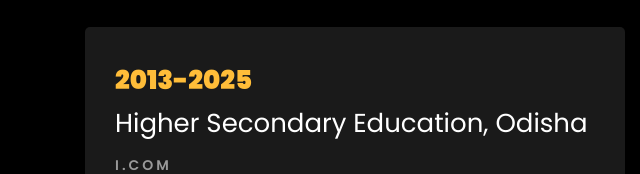
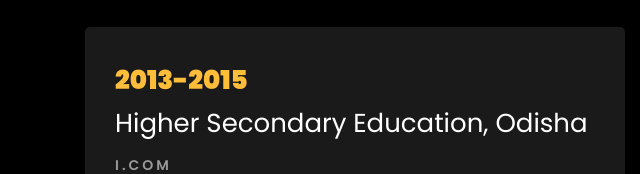
Before and after one commit to RanjitM007/portfolio, a plain HTML site: page index.html in a window 1280 px wide. Shown: the part 3506-3680 px from the top of the page, 0-640 px from the left. Drawn offline with Linux system fonts and the light colour scheme; animation ran at ten frames a second; a small style sheet from the web is missing; files whose address does not match are found by name.

Commit message:
dof exit

```diff
--- a/index.html
+++ b/index.html
@@ -469,7 +469,7 @@
 
           <div class="col-md-6">
             <div class="resume-wrap ftco-animate">
-              <span class="date">2013-2025</span>
+              <span class="date">2013-2015</span>
               <h2>Higher Secondary Education, Odisha</h2>
               <span class="position">I.COM</span>
               <!-- <p class="mt-4">Grade: First class distinction.</p> -->
```
